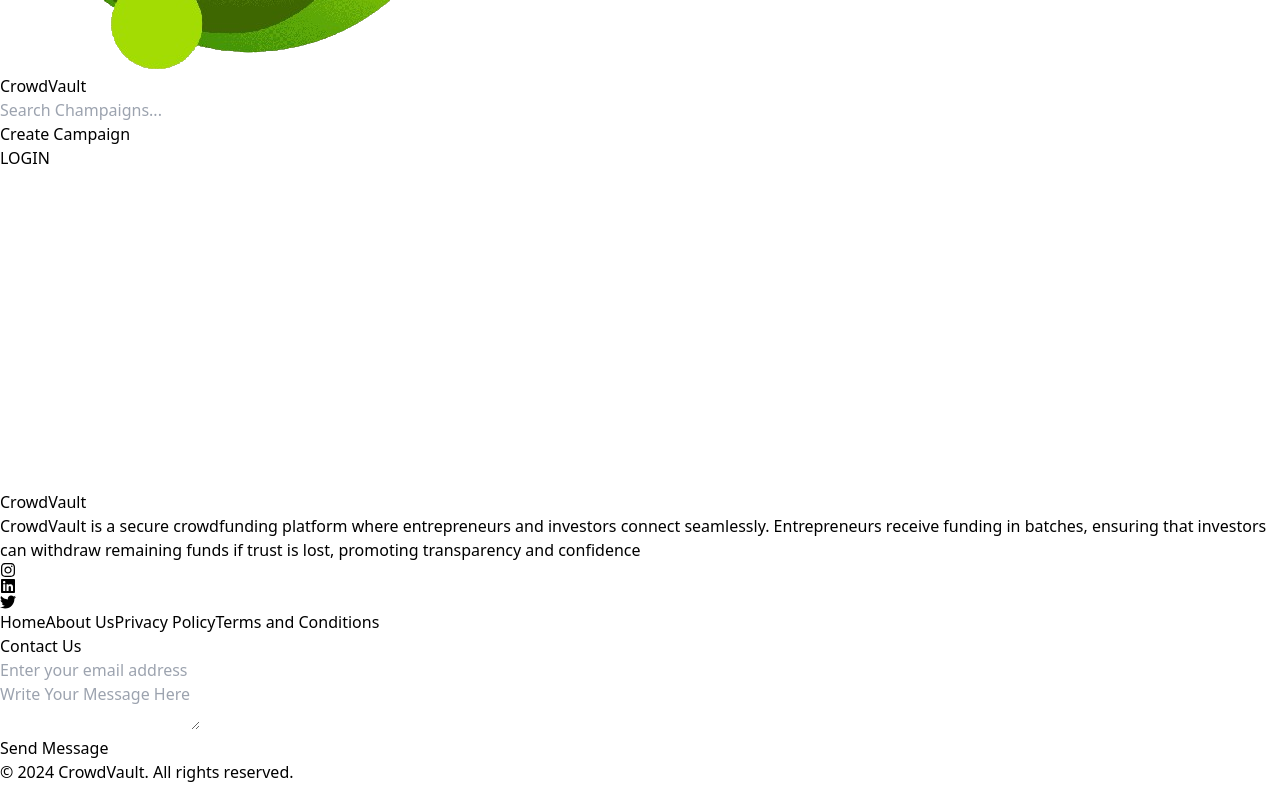
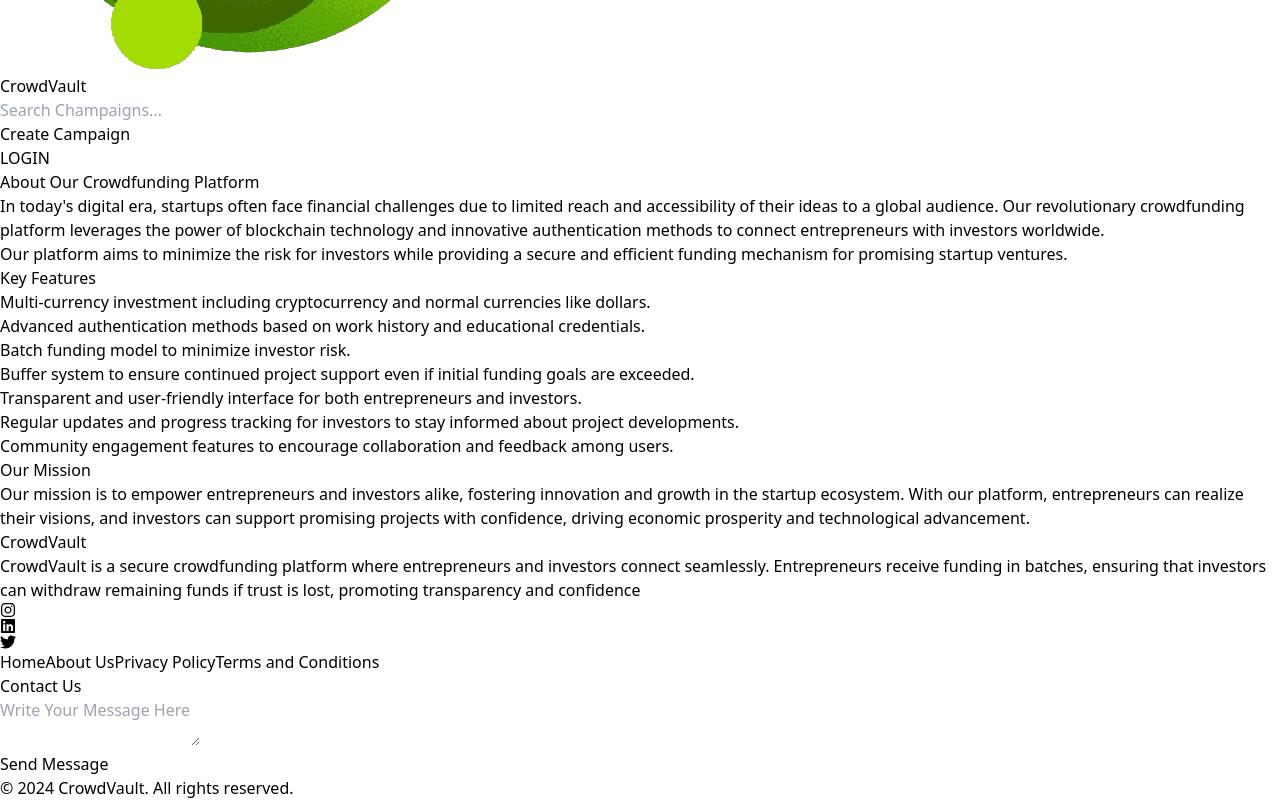
Before and after one commit to deepak759/CrowdVault, a React (Vite) app in the folder client/: page /aboutUs in a window 1280 px wide. Shown: the part 964-1764 px from the top of the page. Built offline with nearby package versions, Linux system fonts and the light colour scheme.

Commit message:
Footer pages added

```diff
--- a/client/src/App.jsx
+++ b/client/src/App.jsx
@@ -17,6 +17,9 @@ import Footer from "./components/Footer";
 import AdminProfile from "./pages/AdminProfile";
 import AdminRoute from "./components/AdminRoute";
 import GetProfile from "./pages/GetProfile";
+import AboutUs from "./pages/AboutUs";
+import PrivacyPolicy from "./pages/PrivacyPolicy";
+import TermsAndCondition from "./pages/TermsAndCondition";
 function App() {
   return (
     <BrowserRouter>
@@ -26,6 +29,9 @@ function App() {
           <Route path="/" element={<Home />} />
           <Route path="/signin" element={<SignIn />} />
           <Route path="/signup" element={<SignUp />} />
+          <Route path="/aboutUs" element={<AboutUs />} />
+          <Route path="/privacyPolicy" element={<PrivacyPolicy />} />
+          <Route path="/termsAndCondition" element={<TermsAndCondition />} />
           <Route path="/search/:searchTerm" element={<SearchResult />} />
 
           <Route
--- a/client/src/components/Footer.jsx
+++ b/client/src/components/Footer.jsx
@@ -2,7 +2,7 @@ import { useState } from "react";
 import { FaLinkedin, FaTwitter } from "react-icons/fa";
 import { FaInstagram } from "react-icons/fa6";
 const Footer = () => {
-  const [email, setEmail] = useState("");
+
   const [message, setMessage] = useState("");
 
   const handleSubmit = (event) => {
@@ -43,32 +43,23 @@ const Footer = () => {
           </div>
         </div>
         <div className="flex flex-col md:w-1/5 space-y-2">
-          <a href="#" className="text-gray-200 hover:text-gray-100">
+          <a href="/" className="text-gray-200 hover:text-gray-100">
             Home
           </a>
-          <a href="#" className="text-gray-200 hover:text-gray-100">
+          <a href="/aboutUs" className="text-gray-200 hover:text-gray-100">
             About Us
           </a>
-          <a href="#" className="text-gray-200 hover:text-gray-100">
+          <a href="privacyPolicy" className="text-gray-200 hover:text-gray-100">
             Privacy Policy
           </a>
-          <a href="#" className="text-gray-200 hover:text-gray-100">
+          <a href="/termsAndCondition" className="text-gray-200 hover:text-gray-100">
             Terms and Conditions
           </a>
         </div>
         <div className="w-full text-black md:w-2/5 ">
           <h3 className="text-lg text-white font-bold mb-2">Contact Us</h3>
           <form onSubmit={handleSubmit}>
-            <div className="mb-4">
-              <input
-                type="email"
-                placeholder="Enter your email address"
-                className="w-full p-2 border border-gray-300 rounded-md"
-                value={email}
-                onChange={(e) => setEmail(e.target.value)}
-                required
-              />
-            </div>
+
             <div className="mb-4">
               <textarea
                 placeholder="Write Your Message Here"
--- /dev/null
+++ b/client/src/pages/AboutUs.jsx
@@ -0,0 +1,43 @@
+
+
+const AboutUs = () => {
+  return (
+    <div className=" bg-gray-100">
+      <div className="max-w-7xl mx-auto p-4 sm:p-6 lg:p-8">
+        <div className="bg-white shadow-md rounded-lg overflow-hidden">
+          <div className="px-4 py-6 sm:px-6">
+            <h1 className="text-3xl font-extrabold text-gray-900">
+              About Our Crowdfunding Platform
+            </h1>
+            <p className="mt-4 text-gray-600">
+              In today&apos;s digital era, startups often face financial challenges due to limited reach and accessibility of their ideas to a global audience. Our revolutionary crowdfunding platform leverages the power of blockchain technology and innovative authentication methods to connect entrepreneurs with investors worldwide.
+            </p>
+            <p className="mt-4 text-gray-600">
+              Our platform aims to minimize the risk for investors while providing a secure and efficient funding mechanism for promising startup ventures.
+            </p>
+          </div>
+          <div className="px-4 py-6 bg-gray-50 sm:px-6">
+            <h2 className="text-2xl font-bold text-gray-900">Key Features</h2>
+            <ul className="mt-4 list-disc list-inside text-gray-600">
+              <li>Multi-currency investment including cryptocurrency and normal currencies like dollars.</li>
+              <li>Advanced authentication methods based on work history and educational credentials.</li>
+              <li>Batch funding model to minimize investor risk.</li>
+              <li>Buffer system to ensure continued project support even if initial funding goals are exceeded.</li>
+              <li>Transparent and user-friendly interface for both entrepreneurs and investors.</li>
+              <li>Regular updates and progress tracking for investors to stay informed about project developments.</li>
+              <li>Community engagement features to encourage collaboration and feedback among users.</li>
+            </ul>
+          </div>
+        </div>
+        <div className="mt-10 text-center">
+          <h2 className="text-2xl font-bold text-gray-900">Our Mission</h2>
+          <p className="mt-4 text-gray-600">
+            Our mission is to empower entrepreneurs and investors alike, fostering innovation and growth in the startup ecosystem. With our platform, entrepreneurs can realize their visions, and investors can support promising projects with confidence, driving economic prosperity and technological advancement.
+          </p>
+        </div>
+      </div>
+    </div>
+  );
+};
+
+export default AboutUs;
--- a/client/src/pages/DetailedChampaign.jsx
+++ b/client/src/pages/DetailedChampaign.jsx
@@ -215,7 +215,7 @@ const navigate=useNavigate()
                   ))
                 : "Batch information not available"}
             </div>
-            <div className="flex items-center mt-8">
+           {isOwner && <div className="flex items-center mt-8">
               <Link
                 to={`/createBatch/${params.id}`}
                 className="bg-blue-500 text-white py-2 px-4 rounded-md hover:bg-blue-600 mr-4"
@@ -226,7 +226,7 @@ const navigate=useNavigate()
                 Note: Adding batches helps investors to understand your project
                 in a better way.
               </p>
-            </div>
+            </div>}
           </div>
         </div>
 
--- /dev/null
+++ b/client/src/pages/PrivacyPolicy.jsx
@@ -0,0 +1,40 @@
+
+
+const PrivacyPolicy = () => {
+  return (
+    <div className="min-h-screen bg-gray-100">
+      <div className="max-w-7xl mx-auto p-4 sm:p-6 lg:p-8">
+        <div className="bg-white shadow-md rounded-lg overflow-hidden">
+          <div className="px-4 py-6 sm:px-6">
+            <h1 className="text-3xl font-extrabold text-gray-900">
+              Privacy Policy
+            </h1>
+            <p className="mt-4 text-gray-600">
+              Your privacy is important to us. It is our policy to respect your privacy regarding any information we may collect while operating our website.
+            </p>
+            <p className="mt-4 text-gray-600">
+              We only ask for personal information when we truly need it to provide a service to you. We collect it by fair and lawful means, with your knowledge and consent. We also let you know why we’re collecting it and how it will be used.
+            </p>
+            <p className="mt-4 text-gray-600">
+              We only retain collected information for as long as necessary to provide you with your requested service. What data we store, we’ll protect within commercially acceptable means to prevent loss and theft, as well as unauthorized access, disclosure, copying, use or modification.
+            </p>
+            <p className="mt-4 text-gray-600">
+              We don’t share any personally identifying information publicly or with third-parties, except when required to by law.
+            </p>
+            <p className="mt-4 text-gray-600">
+              Our website may link to external sites that are not operated by us. Please be aware that we have no control over the content and practices of these sites, and cannot accept responsibility or liability for their respective privacy policies.
+            </p>
+            <p className="mt-4 text-gray-600">
+              You are free to refuse our request for your personal information, with the understanding that we may be unable to provide you with some of your desired services.
+            </p>
+            <p className="mt-4 text-gray-600">
+              Your continued use of our website will be regarded as acceptance of our practices around privacy and personal information. If you have any questions about how we handle user data and personal information, feel free to contact us.
+            </p>
+          </div>
+        </div>
+      </div>
+    </div>
+  );
+};
+
+export default PrivacyPolicy;
--- /dev/null
+++ b/client/src/pages/TermsAndCondition.jsx
@@ -0,0 +1,39 @@
+
+
+const TermsAndCondition = () => {
+  return (
+    <div className="min-h-screen bg-gray-100">
+      <div className="max-w-7xl mx-auto p-4 sm:p-6 lg:p-8">
+        <div className="bg-white shadow-md rounded-lg overflow-hidden">
+          <div className="px-4 py-6 sm:px-6">
+            <h1 className="text-3xl font-extrabold text-gray-900">
+              Terms and Conditions
+            </h1>
+            <p className="mt-4 text-gray-600">
+              By accessing this website, you are agreeing to be bound by these website Terms and Conditions of Use, all applicable laws and regulations, and agree that you are responsible for compliance with any applicable local laws.
+            </p>
+            <p className="mt-4 text-gray-600">
+              If you do not agree with any of these terms, you are prohibited from using or accessing this site. The materials contained in this website are protected by applicable copyright and trademark law.
+            </p>
+            <h2 className="mt-6 text-xl font-semibold text-gray-900">Use License</h2>
+            <p className="mt-4 text-gray-600">
+              Permission is granted to temporarily download one copy of the materials (information or software) on our website for personal, non-commercial transitory viewing only. This is the grant of a license, not a transfer of title, and under this license, you may not:
+            </p>
+            <ul className="list-disc list-inside text-gray-600">
+              <li>modify or copy the materials;</li>
+              <li>use the materials for any commercial purpose, or for any public display (commercial or non-commercial);</li>
+              <li>attempt to decompile or reverse engineer any software contained on our website;</li>
+              <li>remove any copyright or other proprietary notations from the materials; or</li>
+              <li>transfer the materials to another person or "mirror" the materials on any other server.</li>
+            </ul>
+            <p className="mt-4 text-gray-600">
+              This license shall automatically terminate if you violate any of these restrictions and may be terminated by us at any time. Upon terminating your viewing of these materials or upon the termination of this license, you must destroy any downloaded materials in your possession whether in electronic or printed format.
+            </p>
+          </div>
+        </div>
+      </div>
+    </div>
+  );
+};
+
+export default TermsAndCondition;
```
